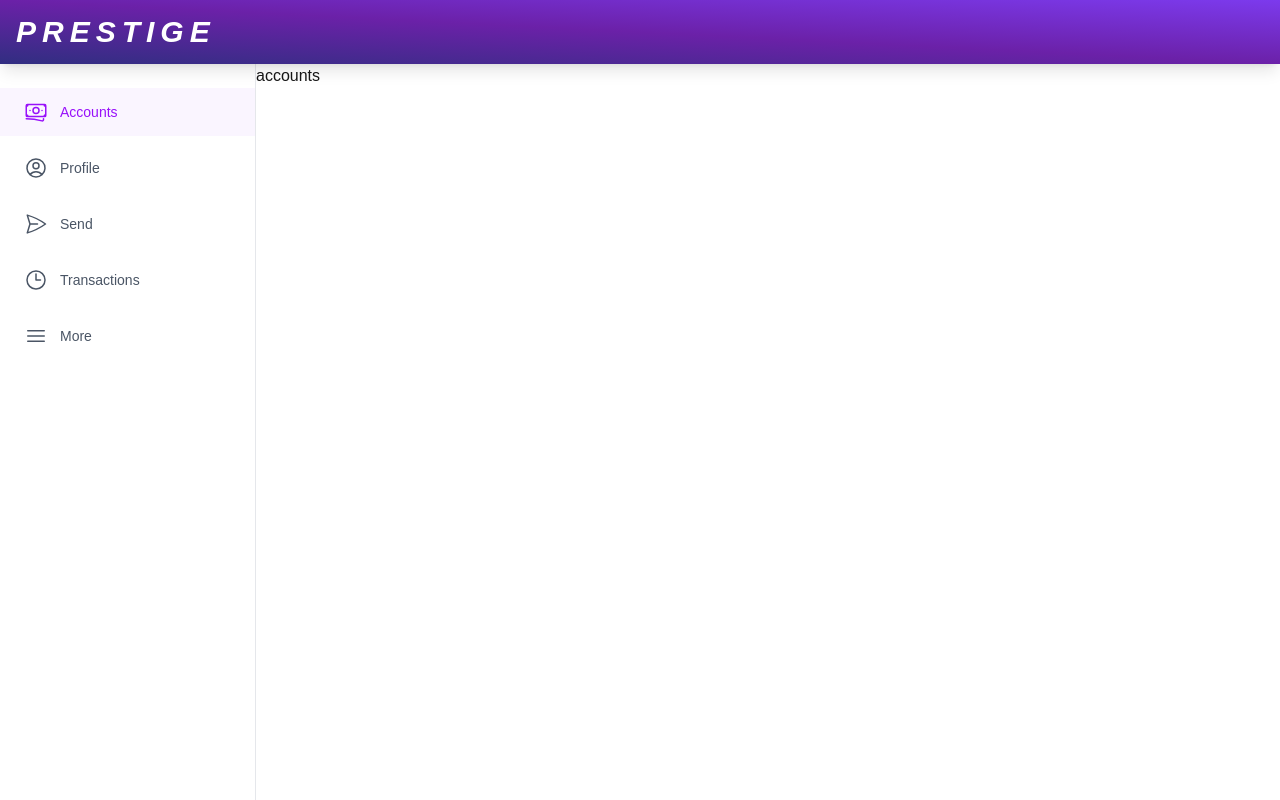
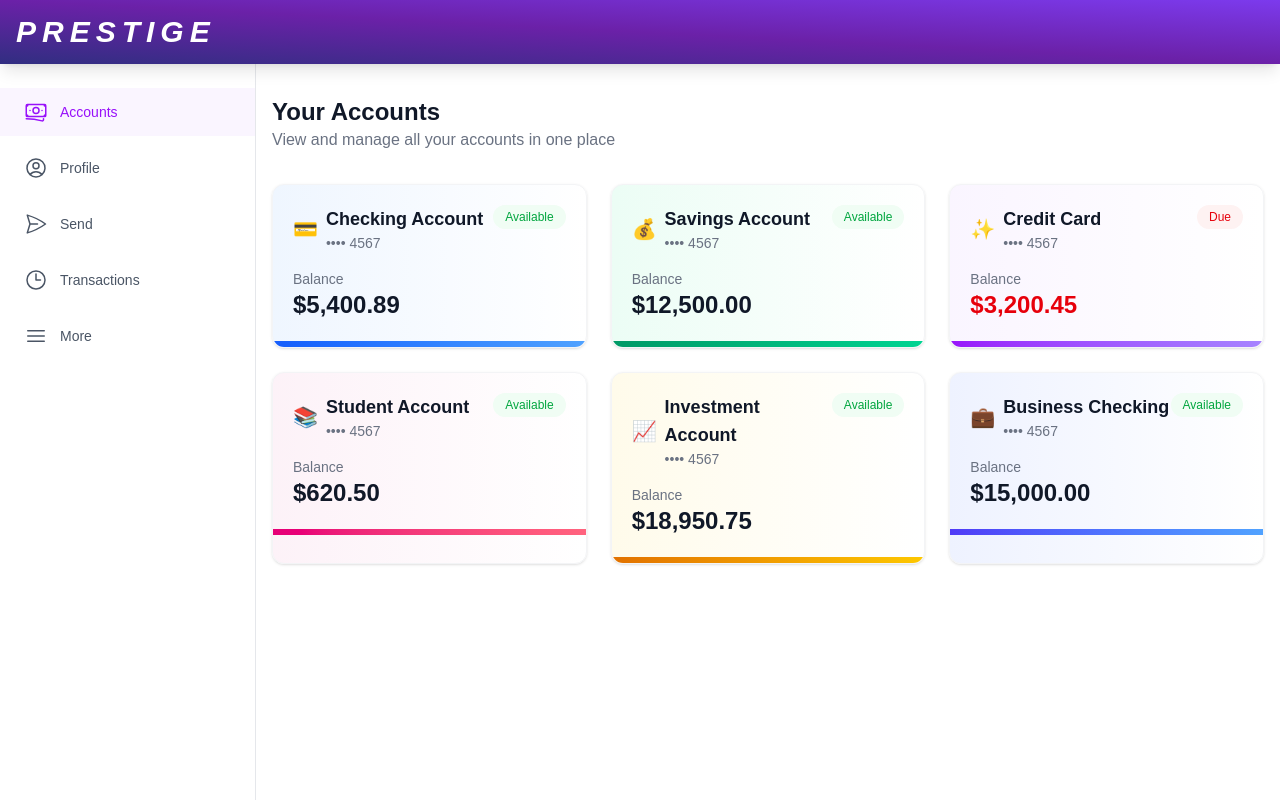
Before and after one commit to dgarcia1724/prestige-finance, a Next.js app: page /accounts in a window 1280 px wide. Built offline with nearby package versions, Linux system fonts and the light colour scheme; a web font is replaced by a local one.

Commit message:
Updated cards to have unique theme

```diff
--- a/src/app/accounts/page.tsx
+++ b/src/app/accounts/page.tsx
@@ -1,5 +1,26 @@
-import React from "react";
+import { accounts } from "@/data/accounts";
+import AccountCard from "@/components/AccountCard";
 
-export default function page() {
-  return <div>accounts</div>;
+export default function AccountsPage() {
+  return (
+    <div className="container mx-auto px-4 py-8">
+      <div className="mb-8">
+        <h1 className="text-2xl font-bold text-gray-900">Your Accounts</h1>
+        <p className="text-gray-500">
+          View and manage all your accounts in one place
+        </p>
+      </div>
+
+      <div className="grid grid-cols-1 md:grid-cols-2 lg:grid-cols-3 gap-6">
+        {accounts.map((account) => (
+          <AccountCard
+            key={account.id}
+            type={account.type}
+            balance={account.balance}
+            accountNumber={account.accountNumber}
+          />
+        ))}
+      </div>
+    </div>
+  );
 }
--- /dev/null
+++ b/src/components/AccountCard.tsx
@@ -0,0 +1,113 @@
+"use client";
+
+interface AccountCardProps {
+  type: string;
+  balance: number;
+  accountNumber: string;
+}
+
+const AccountCard = ({ type, balance, accountNumber }: AccountCardProps) => {
+  // Format account number to show only last 4 digits
+  const maskedNumber = `•••• ${accountNumber.slice(-4)}`;
+
+  // Format balance with currency
+  const formattedBalance = new Intl.NumberFormat("en-US", {
+    style: "currency",
+    currency: "USD",
+  }).format(Math.abs(balance));
+
+  // Get card theme based on account type
+  const getCardTheme = (type: string) => {
+    switch (type) {
+      case "Checking Account":
+        return {
+          gradient: "from-blue-600 to-blue-400",
+          bgGradient: "bg-gradient-to-r from-blue-50 to-white",
+          icon: "💳",
+        };
+      case "Savings Account":
+        return {
+          gradient: "from-emerald-600 to-emerald-400",
+          bgGradient: "bg-gradient-to-r from-emerald-50 to-white",
+          icon: "💰",
+        };
+      case "Credit Card":
+        return {
+          gradient: "from-purple-600 to-violet-400",
+          bgGradient: "bg-gradient-to-r from-purple-50 to-white",
+          icon: "✨",
+        };
+      case "Student Account":
+        return {
+          gradient: "from-pink-600 to-rose-400",
+          bgGradient: "bg-gradient-to-r from-pink-50 to-white",
+          icon: "📚",
+        };
+      case "Investment Account":
+        return {
+          gradient: "from-amber-600 to-yellow-400",
+          bgGradient: "bg-gradient-to-r from-amber-50 to-white",
+          icon: "📈",
+        };
+      case "Business Checking":
+        return {
+          gradient: "from-indigo-600 to-blue-400",
+          bgGradient: "bg-gradient-to-r from-indigo-50 to-white",
+          icon: "💼",
+        };
+      default:
+        return {
+          gradient: "from-gray-600 to-gray-400",
+          bgGradient: "bg-gradient-to-r from-gray-50 to-white",
+          icon: "🏦",
+        };
+    }
+  };
+
+  const theme = getCardTheme(type);
+
+  return (
+    <div
+      className={`relative w-full rounded-xl shadow-sm border border-gray-100 overflow-hidden ${theme.bgGradient} transition-transform hover:scale-[1.02] cursor-pointer`}
+    >
+      <div className="p-5">
+        {/* Card Header */}
+        <div className="flex justify-between items-start mb-4">
+          <div className="flex items-center gap-2">
+            <span className="text-xl">{theme.icon}</span>
+            <div>
+              <h3 className="text-lg font-semibold text-gray-900">{type}</h3>
+              <p className="text-sm text-gray-500">{maskedNumber}</p>
+            </div>
+          </div>
+          <div
+            className={`px-3 py-1 rounded-full text-xs font-medium ${
+              balance < 0
+                ? "bg-red-50 text-red-600"
+                : "bg-green-50 text-green-600"
+            }`}
+          >
+            {balance < 0 ? "Due" : "Available"}
+          </div>
+        </div>
+
+        {/* Balance */}
+        <div className="mt-4">
+          <p className="text-sm text-gray-500">Balance</p>
+          <p
+            className={`text-2xl font-bold ${
+              balance < 0 ? "text-red-600" : "text-gray-900"
+            }`}
+          >
+            {formattedBalance}
+          </p>
+        </div>
+      </div>
+
+      {/* Gradient Bar at Bottom */}
+      <div className={`h-1.5 w-full bg-gradient-to-r ${theme.gradient}`} />
+    </div>
+  );
+};
+
+export default AccountCard;
```
